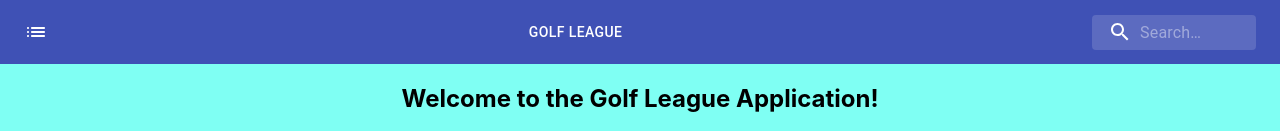
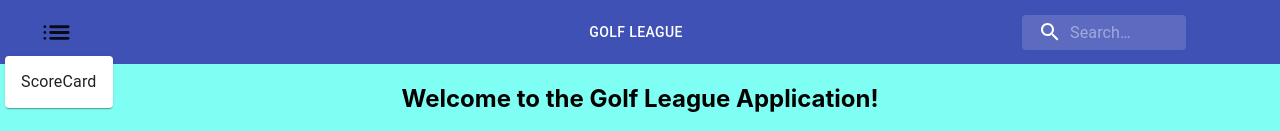
Before and after one commit to rishichalla67/Golf-League, a React (Create React App) app: page /Home in a window 1280 px wide. Both pictures are taken after a click on the button 36 px from the left and 32 px from the top of the page. Shown: the top 131 px of the page. Built offline with nearby package versions, Linux system fonts and the light colour scheme; no server answers.

Commit message:
ScoreCard development. Page and component created

```diff
--- a/src/App.js
+++ b/src/App.js
@@ -1,9 +1,9 @@
 import React, {Component} from 'react';
 import './App.css';
-import playerForm from './Components/playerForm'
+import playerForm from './Components/Form/playerForm'
 import Home from './Components/Home/Home'
 import { BrowserRouter as Router, Route, Switch, Redirect  } from 'react-router-dom';
-
+import ScoreCard from './Components/ScoreCard/ScoreCard'
 
 
 
@@ -16,6 +16,7 @@ class App extends Component {
                     <Switch>
                         <Route exact path="/Home" component={Home} />
                         <Route exact path="/Add" component={playerForm} />
+                        <Route exact path="/Scorecard" component={ScoreCard} />
                         <Route exact path="/">
                             <Redirect to="/Home" />
                         </Route>
--- a/src/Components/playerForm.js
+++ b/src/Components/Form/playerForm.js
@@ -2,7 +2,7 @@ import React, {Fragment} from "react";
 import { Formik, Field, Form, useField} from 'formik'
 import { TextField, Button} from "@material-ui/core";
 import Alert from '@material-ui/lab/Alert';
-import Menu from './Menu'
+import Menu from '../Menu/Menu'
 import axios from 'axios'
 import * as yup from 'yup';
 
@@ -15,11 +15,13 @@ const MyTextField = ({placeholder, ...props}) => {
         <TextField {...field} placeholder={placeholder} helperText={errorText} error={!!errorText}/>
     );
 };
+const phoneRegExp = /^((\\+[1-9]{1,4}[ \\-]*)|(\\([0-9]{2,3}\\)[ \\-]*)|([0-9]{2,4})[ \\-]*)*?[0-9]{3,4}?[ \\-]*[0-9]{3,4}?$/;
+const validationSchema = yup.object({
 
-const validationSchema = yup.object({
     First: yup.string().required().min(1),
     Last: yup.string().required().min(1),
-    Email: yup.string().required().email()
+    Email: yup.string().required().email(),
+    Phone: yup.string().required().matches(phoneRegExp, 'Phone Number is not valid')
 })
 
 
@@ -75,6 +77,7 @@ export default function playerForm() {
                         setSubmitting(true);
                         alert('Player Added');
                         setSubmitting(false)
+                        window.location.reload();
                     }}>
                     {({values, isSubmitting}) => (
                         <Form>
--- a/src/Components/Home/Home.js
+++ b/src/Components/Home/Home.js
@@ -1,8 +1,8 @@
 import React from "react";
 //import { useState, useCallback } from 'react'
-import Menu from "../Menu";
+import Menu from "../Menu/Menu";
 import './Home.css'
-import ViewPlayers from "../ViewPlayers";
+import ViewPlayers from "../TableView/ViewPlayers";
 import axios from "axios";
 import orderBy from 'lodash/orderBy';
 
@@ -47,6 +47,7 @@ export default function Home() {
                 console.log('Delete: ' + result)
             }
         )
+        window.location.reload();
     };
 
     const startEditing = (i) => {
@@ -60,6 +61,7 @@ export default function Home() {
                 //console.log(res);
             }
         )
+        window.location.reload();
     };
 
 
--- a/src/Components/Menu.js
+++ b/src/Components/Menu/Menu.js
@@ -9,7 +9,8 @@ import {Link} from 'react-router-dom';
 import { MenuList, MenuItem, Button } from '@material-ui/core';
 import MenuIcon from '@material-ui/icons/Menu';
 import SearchIcon from '@material-ui/icons/Search';
-import ListRoundedIcon from '@material-ui/icons/ListRounded';
+import MenuDropdown from "./MenuDropdown";
+
 
 const useStyles = makeStyles((theme) => ({
     root: {
@@ -20,7 +21,8 @@ const useStyles = makeStyles((theme) => ({
         marginRight: theme.spacing(2),
     },
     title: {
-        flexGrow: 1,
+        flexGrow: .9,
+        marginLeft: 170,
 
         display: 'none',
         [theme.breakpoints.up('sm')]: {
@@ -75,15 +77,18 @@ export default function Menu() {
         <div className={classes.root}>
             <AppBar position="static">
                 <Toolbar>
-                    <IconButton
-                        edge="start"
-                        size="small"
-                        className={classes.menuButton}
-                        color="inherit"
-                        aria-label="open drawer"
+
+                    <div
+                        // edge="start"
+                        // size="small"
+                        // className={classes.menuButton}
+                        // color="inherit"
+                        // aria-label="open drawer"
                     >
-                        <ListRoundedIcon/>
-                    </IconButton>
+                        {/*insert the component for the menu drawer*/}
+                        <MenuDropdown/>
+
+                    </div>
                     <Button color='inherit' className={classes.title} variant="h6" noWrap component={Link} to="/Home" >
                         Golf League
                     </Button>
--- /dev/null
+++ b/src/Components/Menu/MenuDropdown.js
@@ -0,0 +1,88 @@
+import React from 'react';
+import Button from '@material-ui/core/Button';
+import ClickAwayListener from '@material-ui/core/ClickAwayListener';
+import Grow from '@material-ui/core/Grow';
+import Paper from '@material-ui/core/Paper';
+import Popper from '@material-ui/core/Popper';
+import MenuItem from '@material-ui/core/MenuItem';
+import MenuList from '@material-ui/core/MenuList';
+import { makeStyles } from '@material-ui/core/styles';
+import ListRoundedIcon from '@material-ui/icons/ListRounded';
+import {Link} from 'react-router-dom';
+
+const useStyles = makeStyles((theme) => ({
+    root: {
+        display: 'flex',
+    },
+    paper: {
+        marginRight: theme.spacing(2),
+    },
+}));
+
+export default function MenuListComposition() {
+    const classes = useStyles();
+    const [open, setOpen] = React.useState(false);
+    const anchorRef = React.useRef(null);
+
+    const handleToggle = () => {
+        setOpen((prevOpen) => !prevOpen);
+    };
+
+    const handleClose = (event) => {
+        if (anchorRef.current && anchorRef.current.contains(event.target)) {
+            return;
+        }
+
+        setOpen(false);
+    };
+
+    function handleListKeyDown(event) {
+        if (event.key === 'Tab') {
+            event.preventDefault();
+            setOpen(false);
+        }
+    }
+
+    // return focus to the button when we transitioned from !open -> open
+    const prevOpen = React.useRef(open);
+    React.useEffect(() => {
+        if (prevOpen.current === true && open === false) {
+            anchorRef.current.focus();
+        }
+
+        prevOpen.current = open;
+    }, [open]);
+
+    return (
+        <div className={classes.root}>
+            <div>
+                <Button
+                    ref={anchorRef}
+                    aria-controls={open ? 'menu-list-grow' : undefined}
+                    aria-haspopup="true"
+                    onClick={handleToggle}
+                >
+                    <ListRoundedIcon fontSize={"large"} color={'inherit'}/>
+                </Button>
+                <Popper open={open} anchorEl={anchorRef.current} role={undefined} transition disablePortal>
+                    {({ TransitionProps, placement }) => (
+                        <Grow
+                            {...TransitionProps}
+                            style={{ transformOrigin: placement === 'bottom' ? 'center top' : 'center bottom' }}
+                        >
+                            <Paper>
+                                <ClickAwayListener onClickAway={handleClose}>
+                                    <MenuList autoFocusItem={open} id="menu-list-grow" onKeyDown={handleListKeyDown}>
+                                        <MenuItem component={Link} to='/Scorecard' onClick={handleClose}>ScoreCard</MenuItem>
+                                        {/*<MenuItem onClick={handleClose}>My account</MenuItem>*/}
+                                        {/*<MenuItem onClick={handleClose}>Logout</MenuItem>*/}
+                                    </MenuList>
+                                </ClickAwayListener>
+                            </Paper>
+                        </Grow>
+                    )}
+                </Popper>
+            </div>
+        </div>
+    );
+}
--- /dev/null
+++ b/src/Components/ScoreCard/ScoreCard.css
@@ -0,0 +1,6 @@
+.bg {
+
+    background: #7ffff3;
+    width: 100%;
+    height: 100vh;
+}
--- /dev/null
+++ b/src/Components/ScoreCard/ScoreCard.js
@@ -0,0 +1,15 @@
+import React from 'react';
+import Menu from "../Menu/Menu";
+
+export default function ScoreCard() {
+
+    return (
+        <div className='bg'>
+            <div>
+                <Menu/>
+                <h2>ScoreCard</h2>
+            </div>
+
+        </div>
+    );
+}
```
Also changed, not shown: src/Components/Form/playerForm.css (renamed from src/Components/playerForm.css), src/Components/TableView/ViewPlayers.css (renamed from src/Components/ViewPlayers.css), src/Components/TableView/ViewPlayers.js (renamed from src/Components/ViewPlayers.js).
